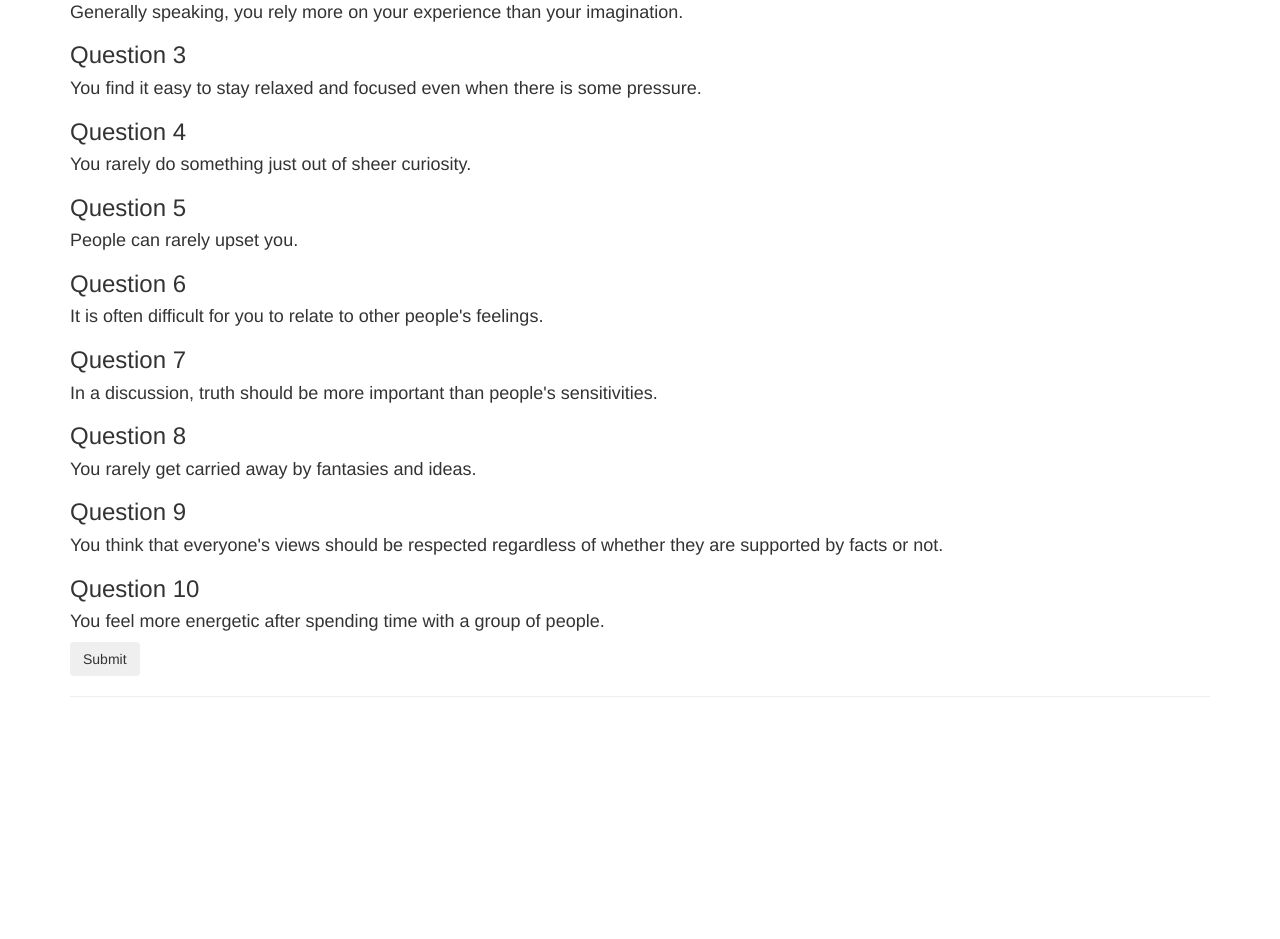
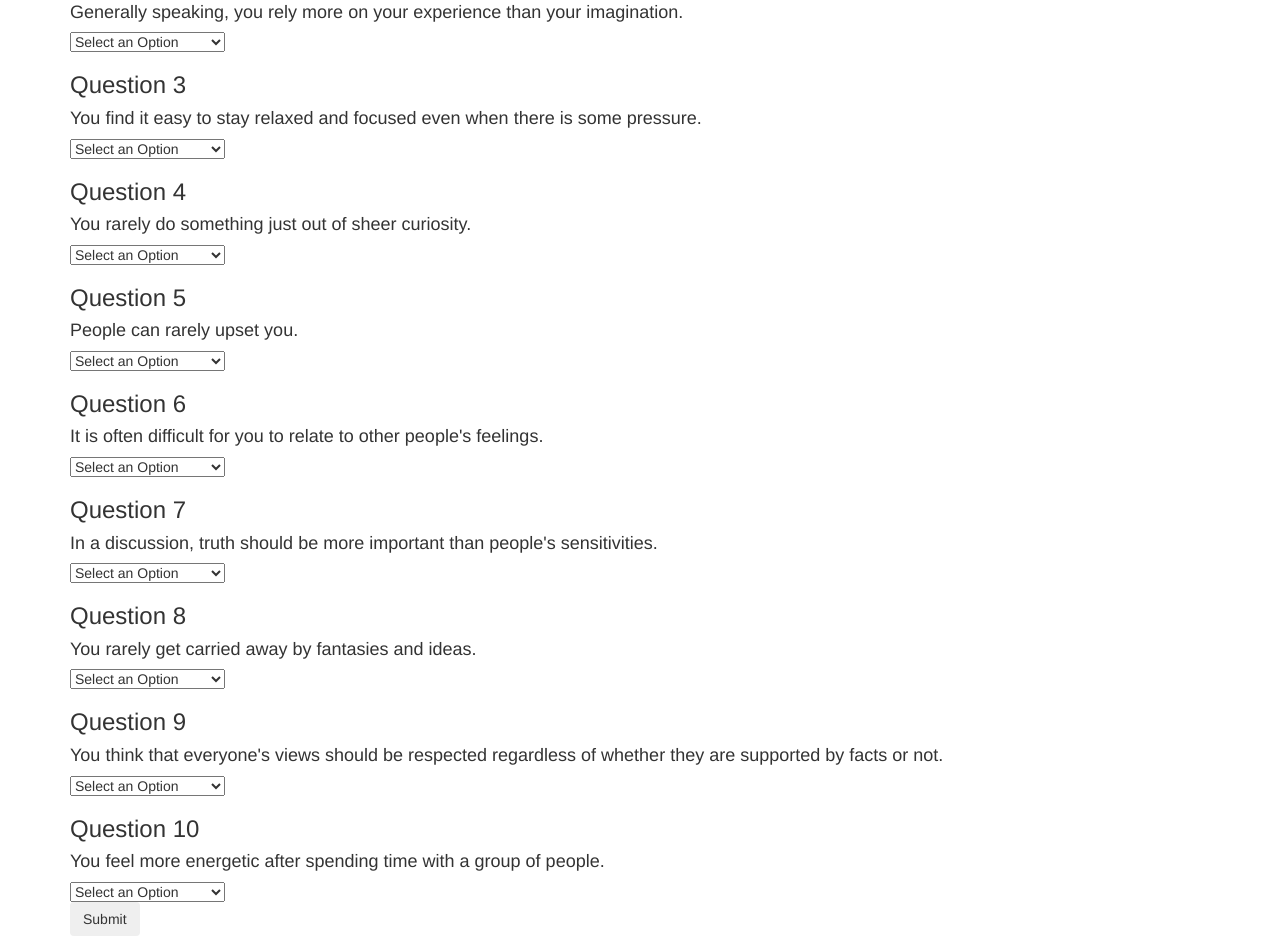
Before and after one commit to eglabe/FriendFinder, a website: page app/public/survey.html in a window 1280 px wide. Shown: the part 449-1388 px from the top of the page. Before the commit the page ends 1166 px from the top, so only its background shows below. Drawn offline with nearby package versions, Linux system fonts and the light colour scheme.

Commit message:
menu added to all questions

```diff
--- a/app/public/survey.html
+++ b/app/public/survey.html
@@ -38,30 +38,111 @@
 
 		<h3>Question 2</h3>
 		<h4>Generally speaking, you rely more on your experience than your imagination.</h4>
+		<select class="chosen-select" id="q2">
+			<option disabled selected hidden>Select an Option</option>
+			<option value="1">1 (Strongly Disagree)</option>
+			<option value="2">2</option>
+			<option value="3">3</option>
+			<option value="4">4</option>
+			<option value="5">5 (Strongly Agree)</option>
+		</select>
+		<br>
 
 		<h3>Question 3</h3>
 		<h4>You find it easy to stay relaxed and focused even when there is some pressure.</h4>
+		<select class="chosen-select" id="q3">
+			<option disabled selected hidden>Select an Option</option>
+			<option value="1">1 (Strongly Disagree)</option>
+			<option value="2">2</option>
+			<option value="3">3</option>
+			<option value="4">4</option>
+			<option value="5">5 (Strongly Agree)</option>
+		</select>
+		<br>
 
 		<h3>Question 4</h3>
 		<h4>You rarely do something just out of sheer curiosity.</h4>
+		<select class="chosen-select" id="q4">
+			<option disabled selected hidden>Select an Option</option>
+			<option value="1">1 (Strongly Disagree)</option>
+			<option value="2">2</option>
+			<option value="3">3</option>
+			<option value="4">4</option>
+			<option value="5">5 (Strongly Agree)</option>
+		</select>
+		<br>
 
 		<h3>Question 5</h3>
 		<h4>People can rarely upset you.</h4>
+		<select class="chosen-select" id="q5">
+			<option disabled selected hidden>Select an Option</option>
+			<option value="1">1 (Strongly Disagree)</option>
+			<option value="2">2</option>
+			<option value="3">3</option>
+			<option value="4">4</option>
+			<option value="5">5 (Strongly Agree)</option>
+		</select>
+		<br>
 
 		<h3>Question 6</h3>
 		<h4>It is often difficult for you to relate to other people's feelings.</h4>
+		<select class="chosen-select" id="q6">
+			<option disabled selected hidden>Select an Option</option>
+			<option value="1">1 (Strongly Disagree)</option>
+			<option value="2">2</option>
+			<option value="3">3</option>
+			<option value="4">4</option>
+			<option value="5">5 (Strongly Agree)</option>
+		</select>
+		<br>
 
 		<h3>Question 7</h3>
 		<h4>In a discussion, truth should be more important than people's sensitivities.</h4>
+		<select class="chosen-select" id="q7">
+			<option disabled selected hidden>Select an Option</option>
+			<option value="1">1 (Strongly Disagree)</option>
+			<option value="2">2</option>
+			<option value="3">3</option>
+			<option value="4">4</option>
+			<option value="5">5 (Strongly Agree)</option>
+		</select>
+		<br>
 
 		<h3>Question 8</h3>
 		<h4>You rarely get carried away by fantasies and ideas.</h4>
+		<select class="chosen-select" id="q8">
+			<option disabled selected hidden>Select an Option</option>
+			<option value="1">1 (Strongly Disagree)</option>
+			<option value="2">2</option>
+			<option value="3">3</option>
+			<option value="4">4</option>
+			<option value="5">5 (Strongly Agree)</option>
+		</select>
+		<br>
 
 		<h3>Question 9</h3>
 		<h4>You think that everyone's views should be respected regardless of whether they are supported by facts or not.</h4>
+		<select class="chosen-select" id="q9">
+			<option disabled selected hidden>Select an Option</option>
+			<option value="1">1 (Strongly Disagree)</option>
+			<option value="2">2</option>
+			<option value="3">3</option>
+			<option value="4">4</option>
+			<option value="5">5 (Strongly Agree)</option>
+		</select>
+		<br>
 
 		<h3>Question 10</h3>
 		<h4>You feel more energetic after spending time with a group of people.</h4>
+		<select class="chosen-select" id="q10">
+			<option disabled selected hidden>Select an Option</option>
+			<option value="1">1 (Strongly Disagree)</option>
+			<option value="2">2</option>
+			<option value="3">3</option>
+			<option value="4">4</option>
+			<option value="5">5 (Strongly Agree)</option>
+		</select>
+		<br>
 
 		<button type="submit" class="btn" id="submit">Submit</button>
 		<hr>
```
